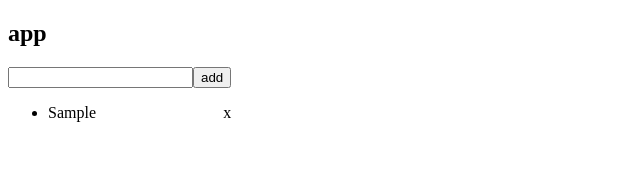
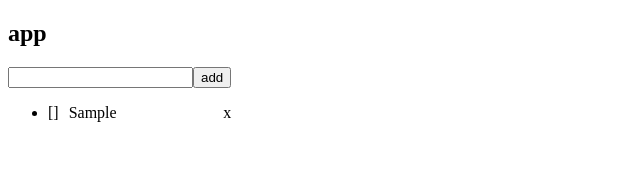
Before and after one commit to lalalazero/rxjs-demo, a React (Create React App) app: page / in a window 1280 px wide. Both pictures are taken after typing "Sample" into the empty fields and a click on the button "add". Shown: the top 188 px of the page, without its empty margins (0-640 px from the left). Built offline with nearby package versions, Linux system fonts and the light colour scheme.

Commit message:
todo item toggle

```diff
--- a/src/Todo.jsx
+++ b/src/Todo.jsx
@@ -1,45 +1,75 @@
-import React, { useState, useEffect } from 'react'
-import { fromEvent } from 'rxjs'
-import { map, filter } from 'rxjs/operators'
+import React, { useState, useEffect } from "react";
+import { fromEvent } from "rxjs";
+import { map, filter } from "rxjs/operators";
 
-export default function(){
-    const [listItem, setListItem] = useState([])
-    const createTodoItem = value => {
-        return {
-            id: listItem.length + 1,
-            text: value
-        }
-    }
-    useEffect(() => {
-        const $input = document.querySelector('#x')
-        const observableKeydown = fromEvent($input, 'keydown')
-        const $button = document.querySelector('button')
-        const observableClick = fromEvent($button, 'click')
+export default function () {
+  const [listItem, setListItem] = useState([]);
+  const createTodoItem = (value) => {
+    return {
+      id: listItem.length + 1,
+      text: value,
+      done: false,
+    };
+  };
+  useEffect(() => {
+    const $input = document.querySelector("#x");
+    const observableKeydown = fromEvent($input, "keydown");
+    const $button = document.querySelector("button");
+    const observableClick = fromEvent($button, "click");
 
+    const addTodo = (value) => {
+      console.log("value ", value);
+      console.log("listItem ", listItem);
+      setListItem([...listItem, value]);
+      $input.value = "";
+    };
 
-        const addTodo = value => {
-            console.log('value ', value)
-            console.log('listItem ', listItem)
-            setListItem([...listItem, value])
-            $input.value = ''
-        }
+    observableKeydown
+      .pipe(
+        filter((x) => x.keyCode === 13),
+        map((x) => x.target.value),
+        map(createTodoItem)
+      )
+      .subscribe(addTodo);
+    observableClick
+      .pipe(
+        map((x) => $input.value),
+        map(createTodoItem)
+      )
+      .subscribe(addTodo);
+  }, [listItem]);
 
-        observableKeydown.pipe(filter(x => x.keyCode === 13),map(x => x.target.value),map(createTodoItem)).subscribe(addTodo)
-        observableClick.pipe(map(x => $input.value), map(createTodoItem)).subscribe(addTodo)
+  const onClick = (select) => {
+    const newListItem = listItem.filter((item) => item.id !== select.id);
+    setListItem(newListItem);
+  };
 
-    }, [listItem])
+  const toggle = (select) => {
+      const newItemList = listItem.filter(item => item.id !== select.id)
+      setListItem([...newItemList,{...select, done: !select.done} ])
+  }
 
-    const onClick = (select) => {
-        const newListItem = listItem.filter(item => item.id !== select.id)
-        setListItem(newListItem)
-    }
-
-    return <div style={{ display: 'inline-block'}}>
-        <input type="text" id="x"></input><button>add</button>
-        <ul>
-            {
-                listItem.length > 0 && listItem.map(item => <li key={Math.random()}>{item.text}<span onClick={(event) =>onClick(item)} style={{ float: "right" }}>x</span></li>)
-            }
-        </ul>
+  return (
+    <div style={{ display: "inline-block" }}>
+      <input type="text" id="x"></input>
+      <button>add</button>
+      <ul>
+        {listItem.length > 0 &&
+          listItem.map((item) => (
+            <li key={Math.random()} onClick={(event) => toggle(item)}>
+              <span style={{ marginRight: 10 }}>
+                {item.done ? "[x]" : "[]"}
+              </span>
+              {item.text}
+              <span
+                onClick={(event) => onClick(item)}
+                style={{ float: "right" }}
+              >
+                x
+              </span>
+            </li>
+          ))}
+      </ul>
     </div>
+  );
 }
```
